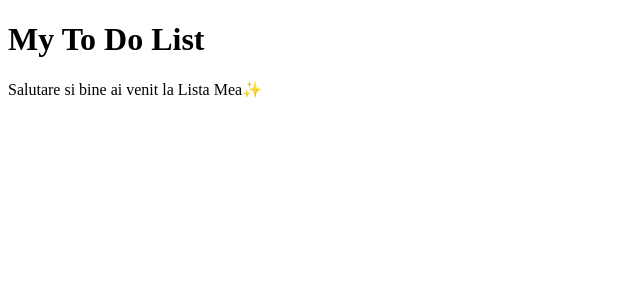
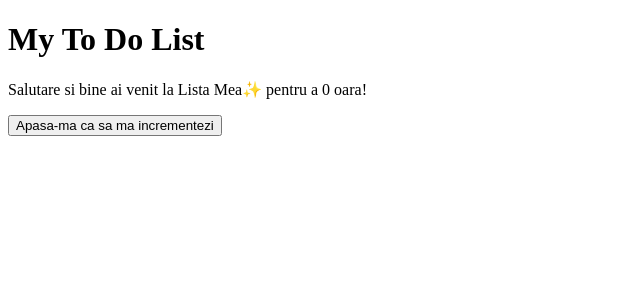
Before and after one commit to AlmightyCrickityCrick/SC2023ToDoList, a Vue app: page / in a window 1280 px wide. Shown: the top 300 px of the page, without its empty margins (0-640 px from the left). Built offline with nearby package versions, Linux system fonts and the light colour scheme.

Commit message:
Methods presentation

```diff
--- a/src/components/ToDoList.vue
+++ b/src/components/ToDoList.vue
@@ -1,6 +1,7 @@
 <template>
 <h1>My To Do List</h1>
-<p>{{ this.prettyGreeting }} </p>
+<p>{{ this.prettyGreeting }} pentru a {{ clicks }} oara! </p>
+<button @click="incrementeazaClick">Apasa-ma ca sa ma incrementezi</button>
 </template>
 
 <script>
@@ -8,6 +9,7 @@ export default{
     data: function(){
         return{
             greeting: "Salutare si bine ai venit la Lista Mea",
+            clicks: 0
 
         }
     },
@@ -15,6 +17,12 @@ export default{
         prettyGreeting: function(){
             return this.greeting + "✨"
         }
+    },
+    methods: {
+        incrementeazaClick(){
+            this.clicks++;
+        }
+
     }
 
 
```
